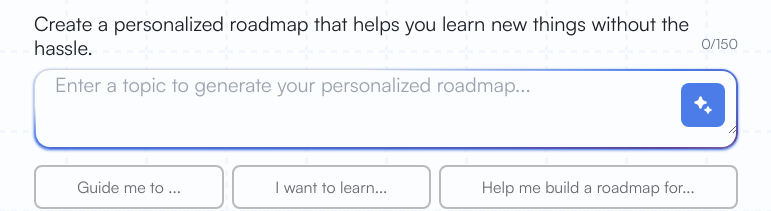
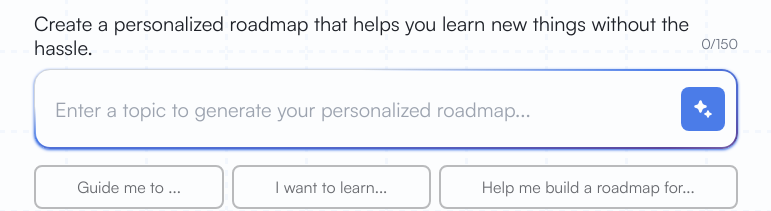
Before and after one commit to curiona-org/frontend, a Next.js app: page / in a window 1280 px wide. Shown: the part 302-513 px from the top of the page, without its empty margins (254-1025 px from the left). Built offline with nearby package versions, Linux system fonts and the light colour scheme; no server answers; what arctic would draw is missing.

Commit message:
undo changes to generate-roadmap.tsx component

```diff
--- a/src/components/roadmap/generate-roadmap.tsx
+++ b/src/components/roadmap/generate-roadmap.tsx
@@ -6,7 +6,7 @@ import { ERROR_MESSAGES, handleCurionaError } from "@/lib/error";
 import { RoadmapService } from "@/lib/services/roadmap.service";
 import { useAuth } from "@/providers/auth-provider";
 import { redirect, useRouter } from "next/navigation";
-import { useState, useEffect } from "react";
+import { useState } from "react";
 import RotatingLoader from "../loader/rotating-loader";
 import { ShineBorder } from "../magicui/shine-border";
 
@@ -18,7 +18,7 @@ export default function GenerateRoadmap() {
   const [inputTopic, setInputTopic] = useState("");
   const [error, setError] = useState("");
   const router = useRouter();
-  const [textareaRef, setFocus] = useFocus<HTMLTextAreaElement>();
+  const [inputRef, setFocus] = useFocus<HTMLInputElement>();
 
   const recommendationPrompts = [
     { label: "Guide me to ...", value: "Guide me to " },
@@ -37,18 +37,6 @@ export default function GenerateRoadmap() {
       value: "Develop a plan to become proficient in ",
     },
   ];
-
-  const adjustTextareaHeight = () => {
-    const ta = textareaRef.current;
-    if (ta) {
-      ta.style.height = "auto";
-      ta.style.height = ta.scrollHeight + "px";
-    }
-  };
-
-  useEffect(() => {
-    adjustTextareaHeight();
-  }, [inputTopic]);
 
   const handleGenerate = async (e: React.FormEvent<HTMLFormElement>) => {
     e.preventDefault();
@@ -86,55 +74,52 @@ export default function GenerateRoadmap() {
   };
 
   return (
-    <div className="w-full flex flex-col gap-4">
-      <div className="flex sm:justify-end sm:-mt-10">
-        <p className="text-gray-500 text-mobile-heading-4-regular lg:text-body-2-regular">
+    <div className='w-full flex flex-col gap-4'>
+      <div className='flex sm:justify-end sm:-mt-10'>
+        <p className='text-gray-500 text-mobile-heading-4-regular lg:text-body-2-regular'>
           {inputTopic.length}/150
         </p>
       </div>
-      <div className="relative">
-        <div className="flex-grow w-full h-16 md:h-20 text-mobile-heading-4-regular lg:text-heading-4-regular rounded-xl md:rounded-2xl bg-white-500 border border-gray-300 shadow shadow-blue-500">
+      <div className='relative'>
+        <div className='flex-grow w-full h-16 md:h-20 text-mobile-heading-4-regular lg:text-heading-4-regular rounded-xl md:rounded-2xl bg-white-500 border border-gray-300 shadow shadow-blue-500'>
           <ShineBorder
             duration={14}
             borderWidth={2}
             shineColor={["#4b7ce8", "#5C469C"]}
           />
-          <form onSubmit={handleGenerate} className="relative w-full">
-            <textarea
-              ref={textareaRef}
+          <form onSubmit={handleGenerate} className='relative w-full h-full'>
+            <input
+              ref={inputRef}
+              type='text'
+              minLength={5}
               maxLength={150}
-              placeholder="Enter a topic to generate your personalized roadmap..."
+              placeholder='Enter a topic to generate your personalized roadmap...'
               className={`w-full h-full bg-transparent px-5 rounded-[var(--card-content-radius)] focus:outline-none ${
                 error ? "border-red-500" : ""
               }`}
-              style={{
-                paddingRight: "80px",
-                lineHeight: "1.5",
-                minHeight: "4rem",
-              }}
+              style={{ paddingRight: "80px" }}
               value={inputTopic}
               onChange={(e) => {
                 setInputTopic(e.target.value);
                 if (error) setError("");
               }}
-              onInput={adjustTextareaHeight}
             />
             <Button
               // onClick={handleGenerate}
-              className="absolute right-3 top-1/2 -translate-y-1/2 bg-blue-500 p-3 text-white hover:bg-blue-900"
+              className='absolute right-3 top-1/2 -translate-y-1/2 bg-blue-500 p-3 text-white hover:bg-blue-900'
             >
               {isLoading && (
-                <RotatingLoader className="size-4 border-[3px] border-white-500" />
+                <RotatingLoader className='size-4 border-[3px] border-white-500' />
               )}
               {!isLoading && (
                 <svg
-                  xmlns="http://www.w3.org/2000/svg"
-                  width="20"
-                  height="20"
-                  viewBox="0 0 16 16"
-                  fill="var(--white-500)"
+                  xmlns='http://www.w3.org/2000/svg'
+                  width='20'
+                  height='20'
+                  viewBox='0 0 16 16'
+                  fill='var(--white-500)'
                 >
-                  <path d="M5.398 10.807a1.04 1.04 0 0 0 1.204-.003c.178-.13.313-.31.387-.518l.447-1.373c.115-.344.308-.657.564-.914a2.35 2.35 0 0 1 .913-.565l1.391-.451a1.05 1.05 0 0 0 .645-.67a1.04 1.04 0 0 0-.689-1.31l-1.375-.447a2.34 2.34 0 0 1-1.48-1.477l-.452-1.388a1.043 1.043 0 0 0-1.717-.39a1.05 1.05 0 0 0-.256.407l-.457 1.4a2.32 2.32 0 0 1-1.44 1.449l-1.391.448a1.06 1.06 0 0 0-.644.67a1.05 1.05 0 0 0 .144.918c.128.18.309.315.517.386l1.374.445a2.33 2.33 0 0 1 1.481 1.488l.452 1.391c.072.204.206.38.382.504m6.137 4.042a.8.8 0 0 0 .926.002a.8.8 0 0 0 .3-.4l.248-.762a1.07 1.07 0 0 1 .68-.68l.772-.252a.79.79 0 0 0 .531-.64a.796.796 0 0 0-.554-.881l-.764-.249a1.08 1.08 0 0 1-.68-.678l-.252-.773a.8.8 0 0 0-.293-.39a.796.796 0 0 0-1.03.085a.8.8 0 0 0-.195.315l-.247.762a1.07 1.07 0 0 1-.665.679l-.773.252a.8.8 0 0 0-.543.762a.8.8 0 0 0 .551.756l.763.247c.159.054.304.143.422.261c.119.119.207.263.258.422l.253.774a.8.8 0 0 0 .292.388" />
+                  <path d='M5.398 10.807a1.04 1.04 0 0 0 1.204-.003c.178-.13.313-.31.387-.518l.447-1.373c.115-.344.308-.657.564-.914a2.35 2.35 0 0 1 .913-.565l1.391-.451a1.05 1.05 0 0 0 .645-.67a1.04 1.04 0 0 0-.689-1.31l-1.375-.447a2.34 2.34 0 0 1-1.48-1.477l-.452-1.388a1.043 1.043 0 0 0-1.717-.39a1.05 1.05 0 0 0-.256.407l-.457 1.4a2.32 2.32 0 0 1-1.44 1.449l-1.391.448a1.06 1.06 0 0 0-.644.67a1.05 1.05 0 0 0 .144.918c.128.18.309.315.517.386l1.374.445a2.33 2.33 0 0 1 1.481 1.488l.452 1.391c.072.204.206.38.382.504m6.137 4.042a.8.8 0 0 0 .926.002a.8.8 0 0 0 .3-.4l.248-.762a1.07 1.07 0 0 1 .68-.68l.772-.252a.79.79 0 0 0 .531-.64a.796.796 0 0 0-.554-.881l-.764-.249a1.08 1.08 0 0 1-.68-.678l-.252-.773a.8.8 0 0 0-.293-.39a.796.796 0 0 0-1.03.085a.8.8 0 0 0-.195.315l-.247.762a1.07 1.07 0 0 1-.665.679l-.773.252a.8.8 0 0 0-.543.762a.8.8 0 0 0 .551.756l.763.247c.159.054.304.143.422.261c.119.119.207.263.258.422l.253.774a.8.8 0 0 0 .292.388' />
                 </svg>
               )}
             </Button>
@@ -142,24 +127,17 @@ export default function GenerateRoadmap() {
         </div>
       </div>
 
-      {error && <p className="text-red-500 text-sm">{error}</p>}
-      <div className="flex flex-wrap gap-2 justify-start">
+      {error && <p className='text-red-500 text-sm'>{error}</p>}
+      <div className='flex flex-wrap gap-2 justify-start'>
         {recommendationPrompts.map((prompt, idx) => (
           <Button
             key={`${idx}-recommendation`}
             onClick={() => {
               if (error) setError("");
               setInputTopic(prompt.value);
-              setTimeout(() => {
-                setFocus();
-                const ta = textareaRef.current;
-                if (ta) {
-                  const len = ta.value.length;
-                  ta.setSelectionRange(len, len);
-                }
-              }, 0);
+              setFocus();
             }}
-            className="flex-grow p-2 text-black-300 border-2 border-black-100 bg-white-500 rounded-2xl hover:bg-white-600 transition-colors duration-200"
+            className='flex-grow p-2 text-black-300 border-2 border-black-100 bg-white-500 rounded-2xl hover:bg-white-600 transition-colors duration-200'
           >
             {prompt.label}
           </Button>
```
